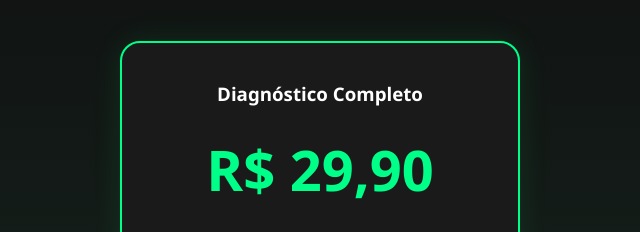
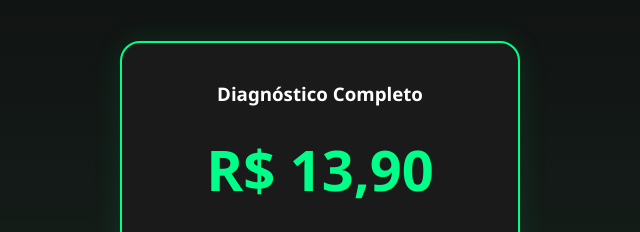
Before and after one commit to maquinasdelavar/tecremoto-web, a plain HTML site: page index.html in a window 1280 px wide. Shown: the part 1740-1972 px from the top of the page, 320-960 px from the left. Drawn offline with Linux system fonts and the light colour scheme.

Commit message:
Update index.html

```diff
--- a/index.html
+++ b/index.html
@@ -12,6 +12,9 @@
     <meta property="og:image" content="https://images.unsplash.com/photo-1597424214756-501d80c4372e?q=80&w=1200&auto=format&fit=crop">
     <meta property="og:type" content="website">
     <meta property="og:locale" content="pt_BR">
+
+    <!-- Cor da barra do navegador (Mobile) -->
+    <meta name="theme-color" content="#0f0f0f">
 
     <style>
         :root {
@@ -310,7 +313,7 @@
             <h2 class="section-title">Quanto custa o laudo?</h2>
             <div class="price-card">
                 <h3>Diagnóstico Completo</h3>
-                <div class="price-value">R$ 29,90</div>
+                <div class="price-value">R$ 13,90</div>
                 <p>Valor único por aparelho.</p>
                 <p class="price-obs">Pagamento via PIX somente após o envio do vídeo.</p>
                 <ul class="check-list" style="margin-bottom: 30px; font-size: 1rem;">
```
